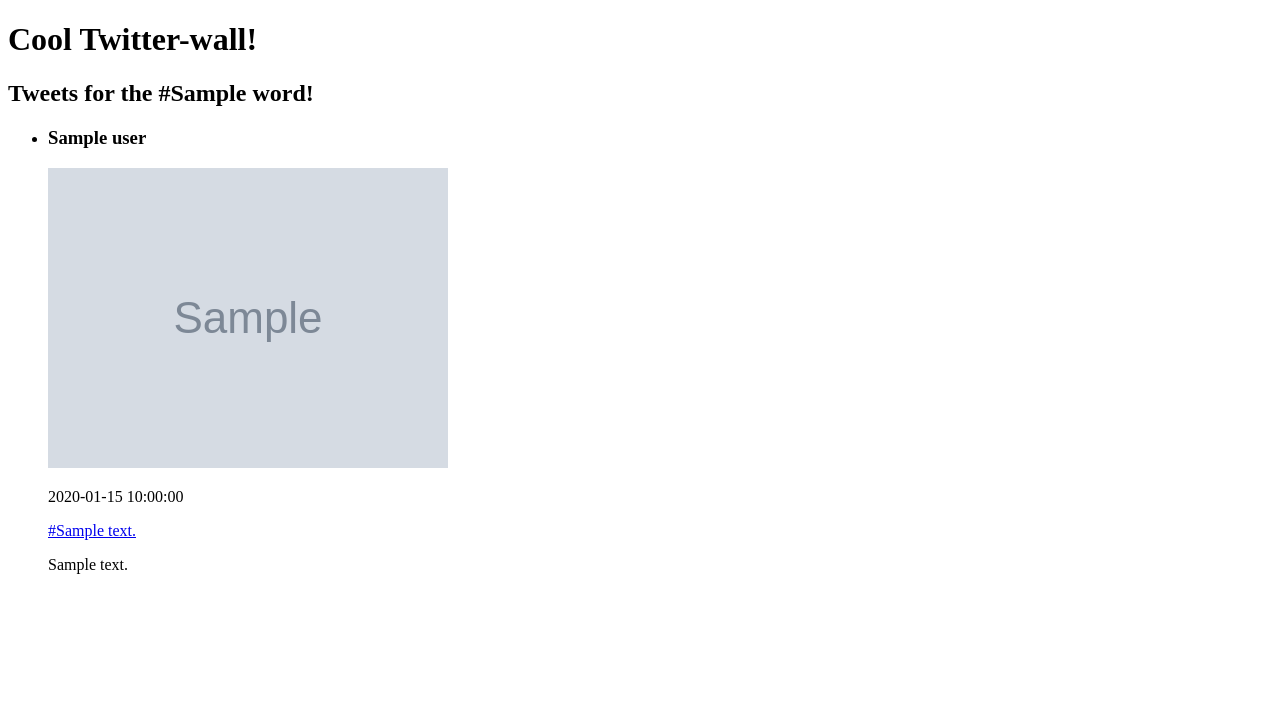
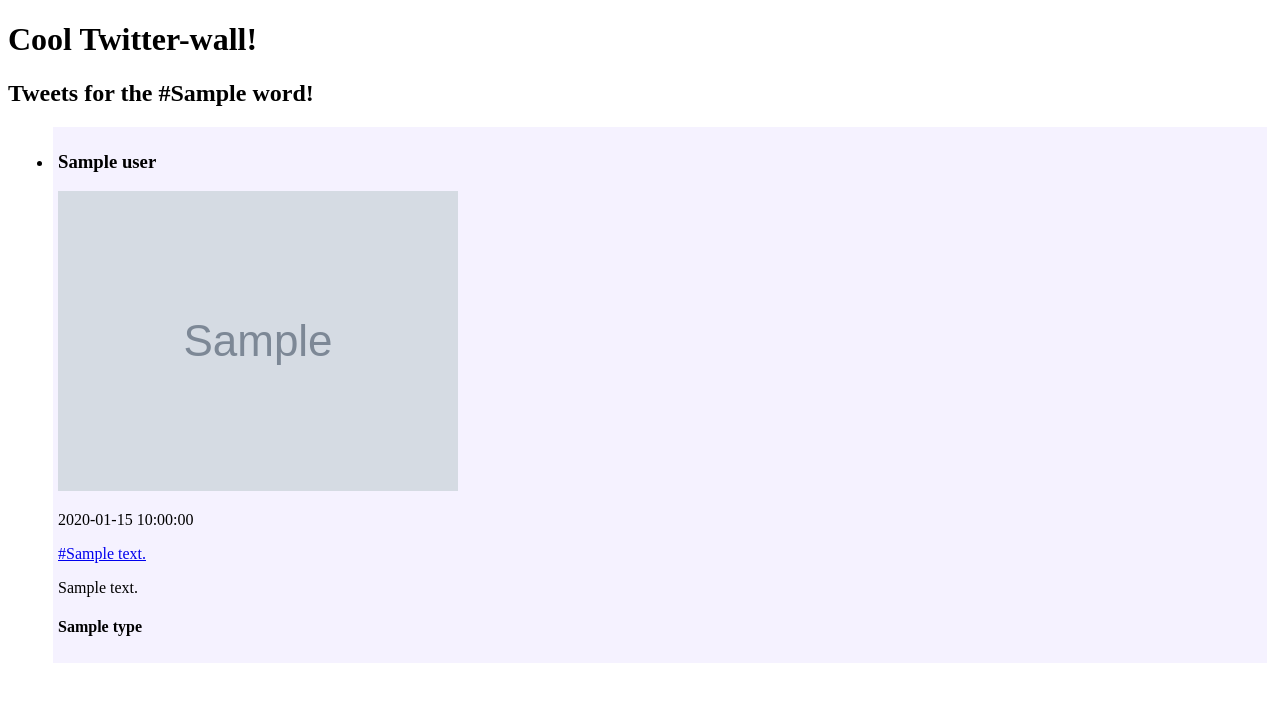
Before and after one commit to lopatovsky/greattwitterwall, a Flask app: template templates/index.html in a window 1280 px wide. Shown: the top 702 px of the page. Run offline with Flask 2, Linux system fonts and the light colour scheme; the template is opened without the code that fills it: most values are stand-ins (such as "Sample title", 1, 10 or a date in 2020); grey boxes marked "Sample" are stand-in pictures; parts of the project's set-up code (start-up, migrations or seed data) failed here and were passed over.

Commit message:
show pictures

```diff
--- a/templates/index.html
+++ b/templates/index.html
@@ -1,11 +1,23 @@
 <!doctype html>
+<html>
+<head>
 <title>Hello from Flask</title>
+<style>
+
+.item {
+    background: #f5f2ff;
+    margin: 5px;
+    padding: 5px;
+}
+</style>
+</head>
+<body>
 <h1> Cool Twitter-wall! </h1>
 {% if word %}
   <h2>Tweets for the #{{ word }}!</h2>
     <ul>
     {% for tweet in tweets_list %}
-      <li>
+      <li class="item">
          <h3 class="username">{{ tweet['user']['name'] }}</h3>
          <img src="{{ tweet['user']['profile_image_url'] }}">
          <p class="time_created"> {{ tweet['created_at'] }}</p>
@@ -17,15 +29,27 @@
          {% endfor %}
           </p>
           <p class="text"> {{ tweet['text'] }}</p>
+          <div class="media">
+          {% for medium in tweet['entities']['media'] %}
+
+            {% if medium['type'] == "photo" %}
+               <h4>Photo:</h4>
+               <img src="{{medium['media_url']}}"
+                                      height="{{medium['sizes']['thumb']['h']}}"
+                                      width="{{medium['sizes']['thumb']['w']}}"
+               >
+            {% else %}
+                <h4>{{ medium['type'] }}</h4>
+            {% endif %}
+          {% endfor %}
+          </div>
       </li>
 
-      <!--<ul>
-      {% for medium in tweet['entities']['media'] %}
-        <li> <b>{{ medium }}</b> </li>
-      {% endfor %}
-      </ul>-->
+
     {% endfor %}
     </ul>
 {% else %}
   <p>Nothing to look for :(.</p>
 {% endif %}
+</body>
+</html>
```
